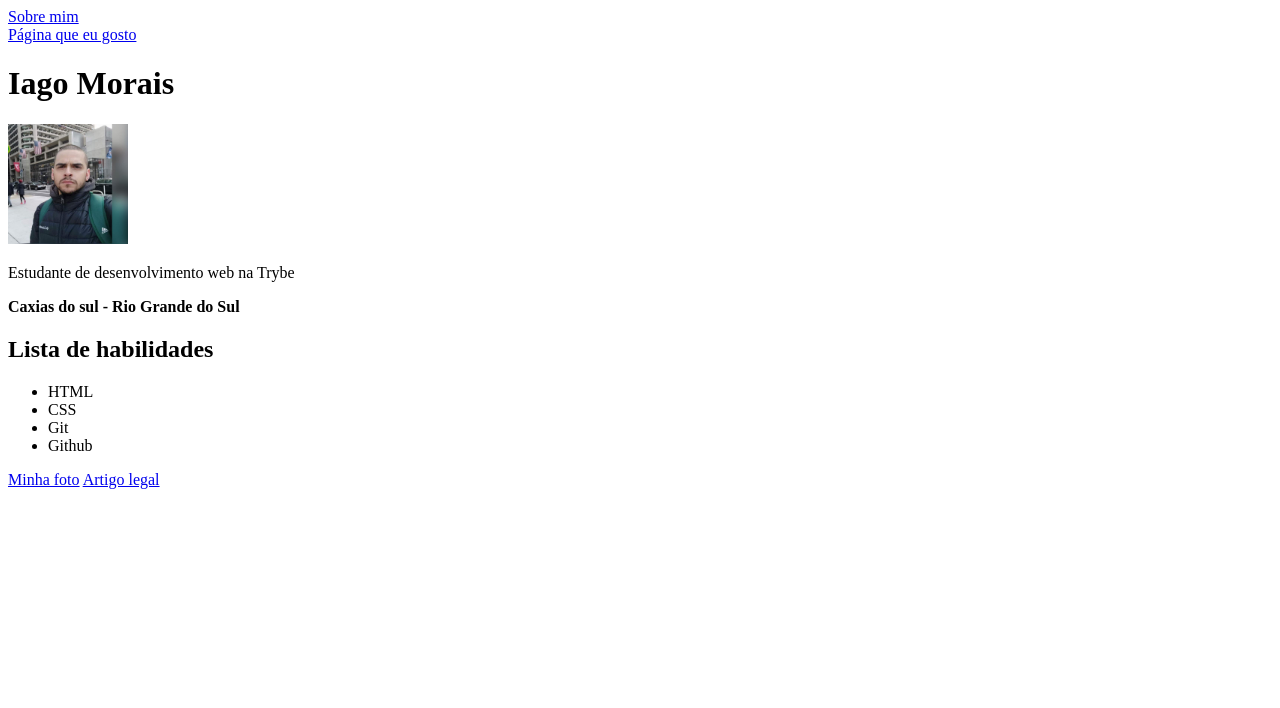
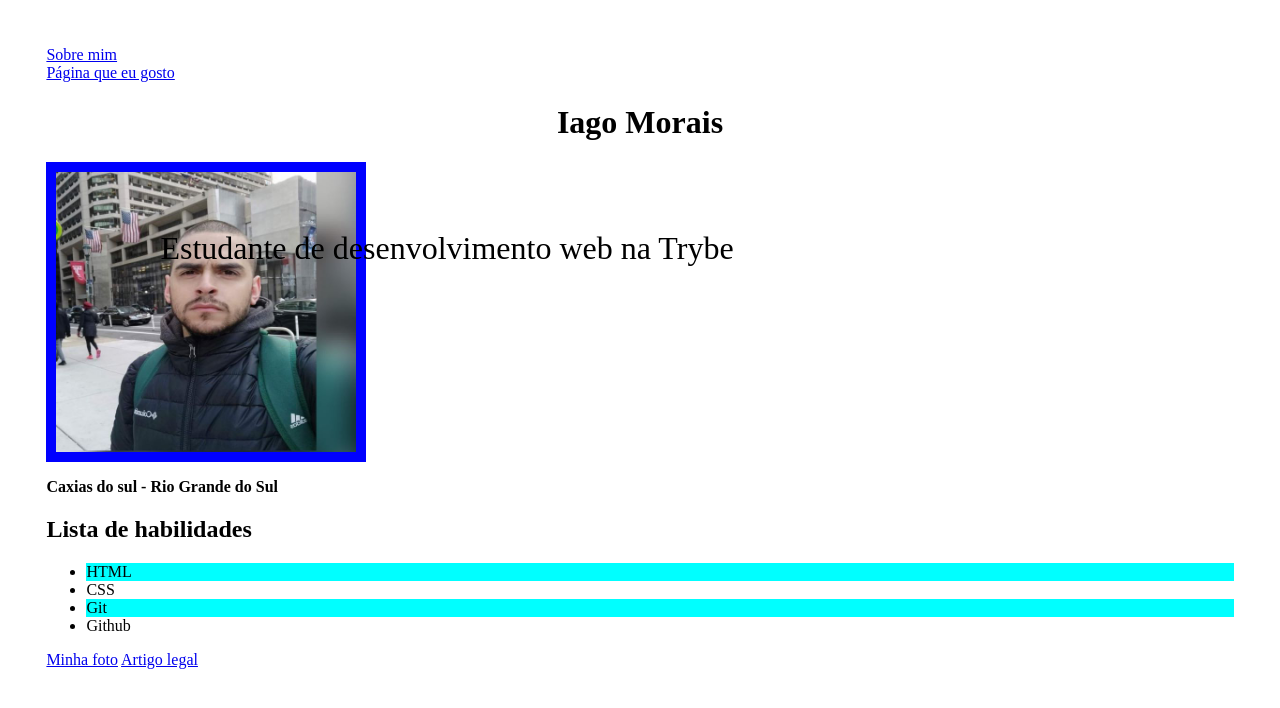
Before and after one commit to iagomoraisn/iagomoraisn.github.io, a plain HTML site: page index.html in a window 1280 px wide. Drawn offline with Linux system fonts and the light colour scheme.

Commit message:
atualizando perfil

```diff
--- a/index.html
+++ b/index.html
@@ -4,14 +4,19 @@
 <meta charset="utf-8">
 <meta http-equiv="X-UA-Compatible" content="IE=edge">
   <meta name="viewport" content="width=device-width, initial-scale=1.0">
+  <link rel="stylesheet" href="style.css">
   <title>Portfólio Web</title>
 </head>
 <body>
     <a href="https://www.linkedin.com/in/iago-morais96/">Sobre mim</a> <br>
     <a href="https://www.youtube.com/premium">Página que eu gosto</a>
+    <div>
     <h1 class="meuNome">Iago Morais</h1>
+    <div class="imagecontainer">
     <img src="iago.jpg" width="120px" alt="Minha foto em viagem" id="foto">
     <p class="descricao">Estudante de desenvolvimento web na Trybe</p>
+  </div>
+  </div>
     <p class="resido"><strong>Caxias do sul - Rio Grande do Sul</strong></p>
     <h2>Lista de habilidades</h2>
     <ul>
--- /dev/null
+++ b/style.css
@@ -0,0 +1,36 @@
+
+body {
+    padding: 3%;
+}
+
+#foto {
+    float: left;
+    height: 280px;
+    width: 300px;
+    padding: 10px;
+    background-color: blue;
+}
+
+.imagecontainer {
+    height: 300px;
+    position: relative;
+
+}
+
+.descricao {
+    position: absolute;
+    top: 36px;
+    right: 500px;
+    font-size: xx-large;
+    text-align: center;
+}
+
+.meuNome {
+
+    text-align: center;
+}
+
+ul li:nth-child(odd) {
+    background-color: aqua;
+
+}
```
